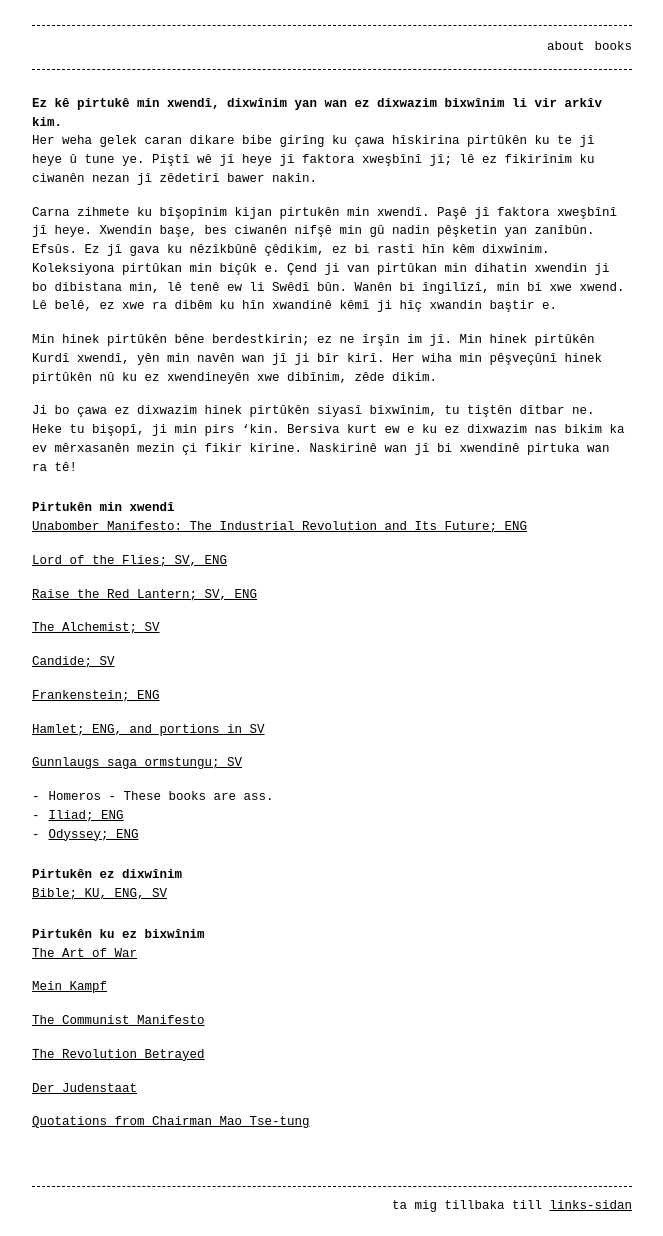
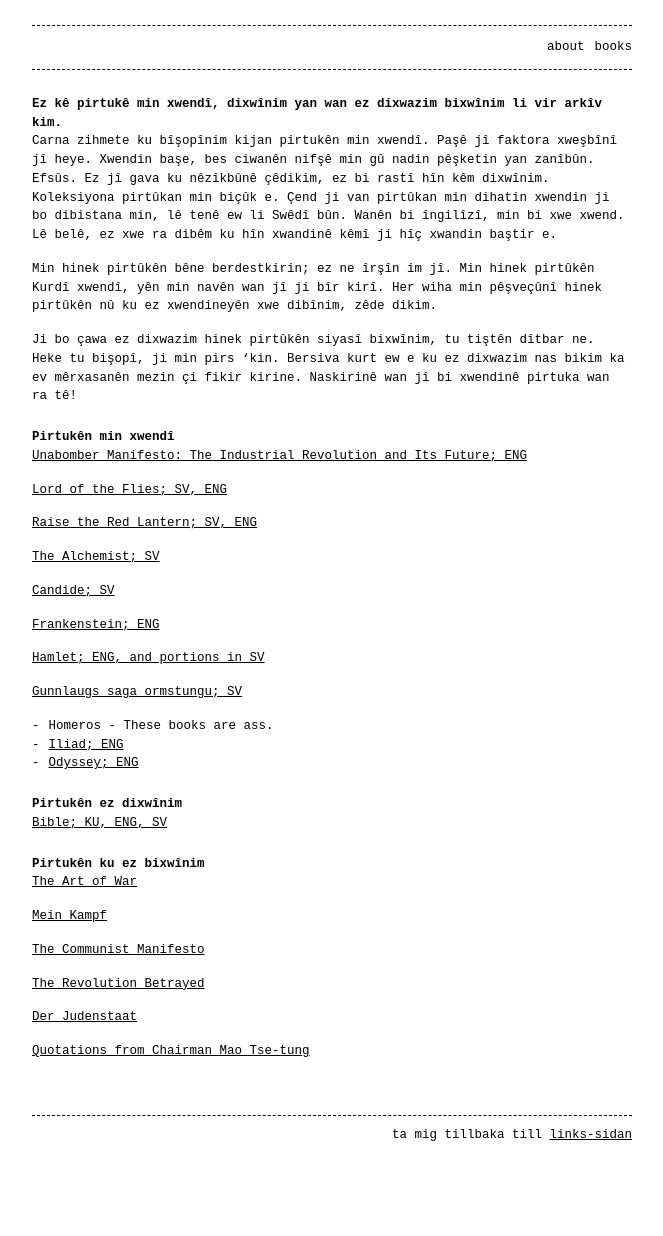
Before and after one commit to ronim-efrin/kitab, a Jekyll site: the page built from books.md, in a window 1280 px wide. Shown: the whole page, without its empty margins (308-971 px from the left). Built offline with Jekyll 4.4.1, drawn with Linux system fonts in a browser that asks for light colours; after the commit the page ends 1164 px from its top, so only the background shows below that.

Commit message:
Oops, removing notes

```diff
--- a/books.md
+++ b/books.md
@@ -5,8 +5,6 @@ permalink: books
 ---
 
 # Ez kê pirtukê min xwendî, dixwînim yan wan ez dixwazim bixwînim li vir arkîv kim.
-
-Her weha gelek caran dikare bibe girîng ku çawa hîskirina pirtûkên ku te jî heye û tune ye. Piştî wê jî heye jî faktora xweşbînî jî; lê ez fikirînim ku ciwanên nezan jî zêdetirî bawer nakin.
 
 Carna zihmete ku bîşopînim kijan pirtukên min xwendî. Paşê jî faktora xweşbînî jî heye. Xwendin başe, bes ciwanên nifşê min gû nadin pêşketin yan zanîbûn. Efsûs. Ez jî gava ku nêzîkbûnê çêdikim, ez bi rastî hîn kêm dixwînim. Koleksiyona pirtûkan min biçûk e. Çend ji van pirtûkan min dihatin xwendin ji bo dibistana min, lê tenê ew li Swêdî bûn. Wanên bi îngilîzî, min bi xwe xwend. Lê belê, ez xwe ra dibêm ku hîn xwandinê kêmî ji hîç xwandin baştir e.
 
```
